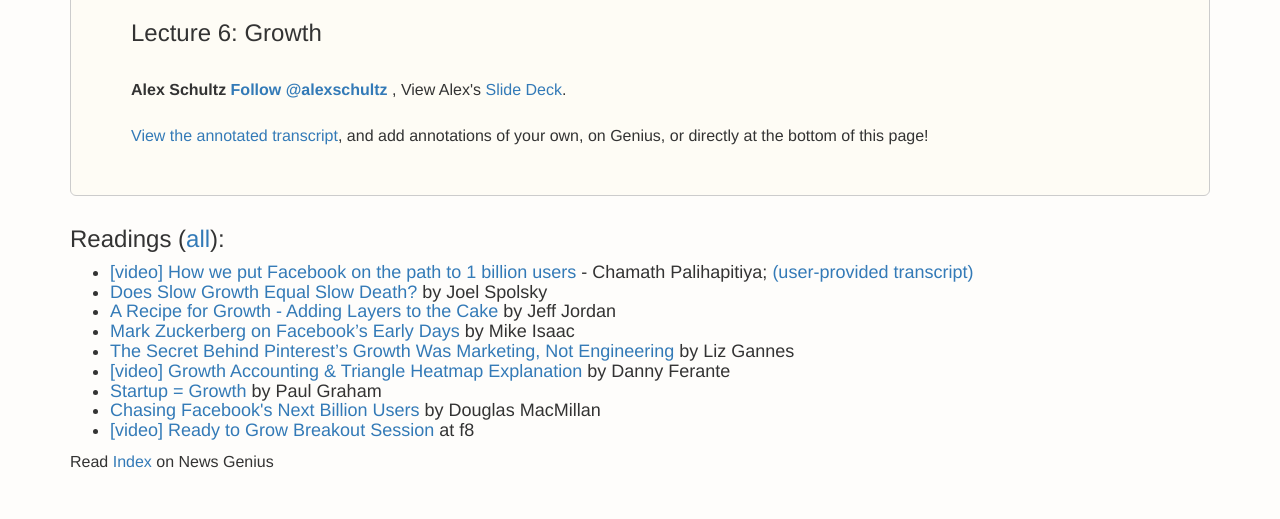
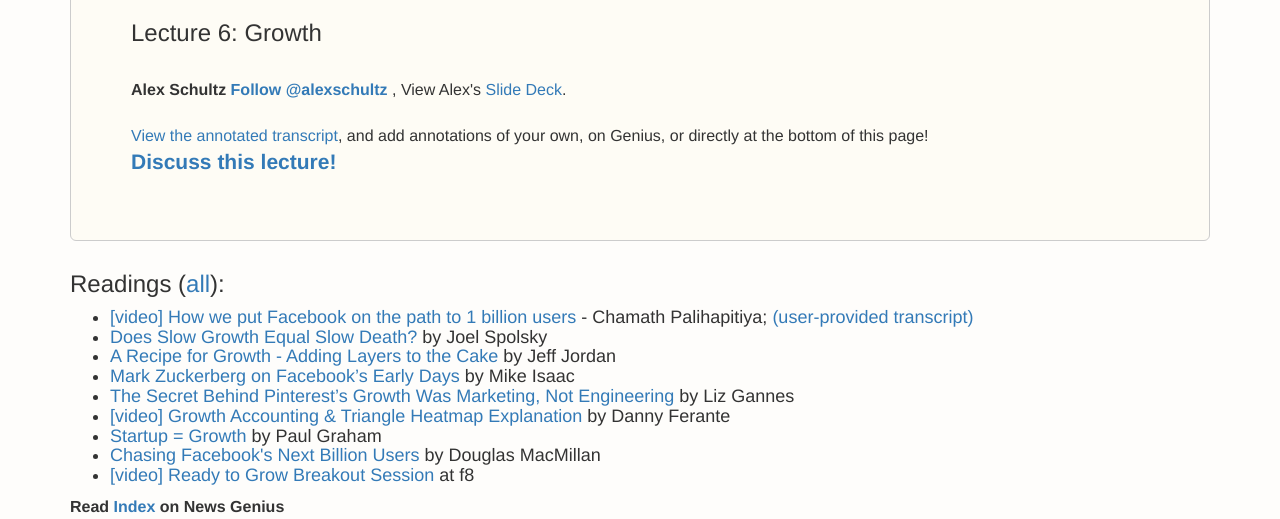
Before and after one commit to potluck/cs183b-bootstrap, a Jekyll site: the page built from _courses/lec06/index.md, in a window 1280 px wide. Shown: the part 769-1288 px from the top of the page. Built offline with Jekyll 4.4.1, drawn with Linux system fonts in a browser that asks for light colours; nearby versions of some CDN libraries; library files that are not in the unit come from our copies; a script that is not in the unit is left out; comment, search, counter and statistics services are not loaded; a file with an impossible date is left out; before the commit the page ends 1243 px from its top, so only the background shows below that; some of the changed lines change nothing that is shown.

Commit message:
add discussion forum link to lec 6

```diff
--- a/_courses/lec06/index.md
+++ b/_courses/lec06/index.md
@@ -25,5 +25,6 @@
 genius_script: //tech.genius.com/songs/528966/embed.js
 topic: Growth
 video_link: //www.youtube.com/embed/n_yHZ_vKjno
+discussion_forum: https://startupclass.co/lecture/83459/10914-growthbrbalex-schultzb-ivp-growth-facebook-i
 
 ---
```
